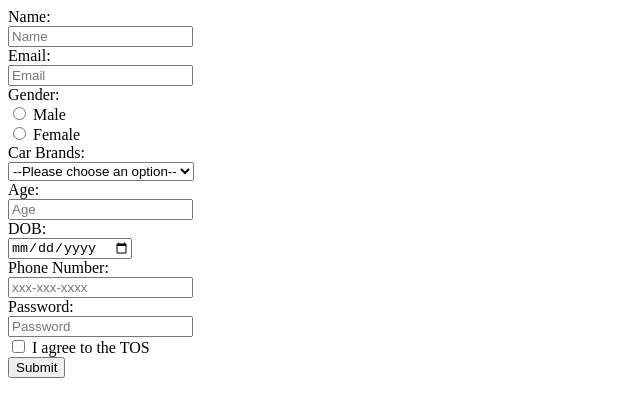
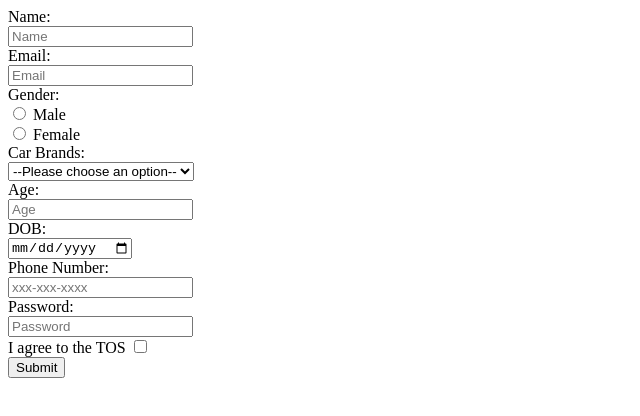
Before and after one commit to acciojob/signup-form-car-Gaurav7867, a website: page main.html in a window 1280 px wide. Shown: the full height of the page, 0-640 px from the left. Drawn offline with Linux system fonts and the light colour scheme.

Commit message:
created a submission

```diff
--- a/main.html
+++ b/main.html
@@ -63,8 +63,8 @@
 
         <label for="password">Password:</label><br>
         <input type="password" id="password" name="password" placeholder="Password" required><br>
-
-        <input type="checkbox" id="tos" name="tos" required> I agree to the TOS<br>
+        <label for=tos>I agree to the TOS</label>
+        <input type="checkbox" id="tos" name="tos" required><br>
 
         <button type="submit">Submit</button>
     </form>
```
